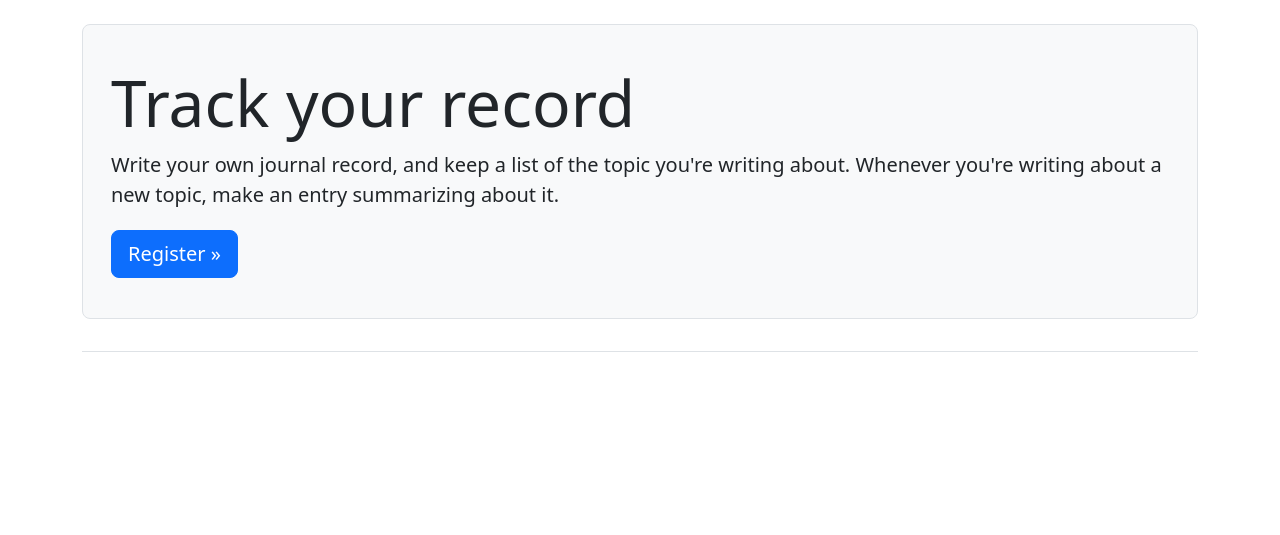
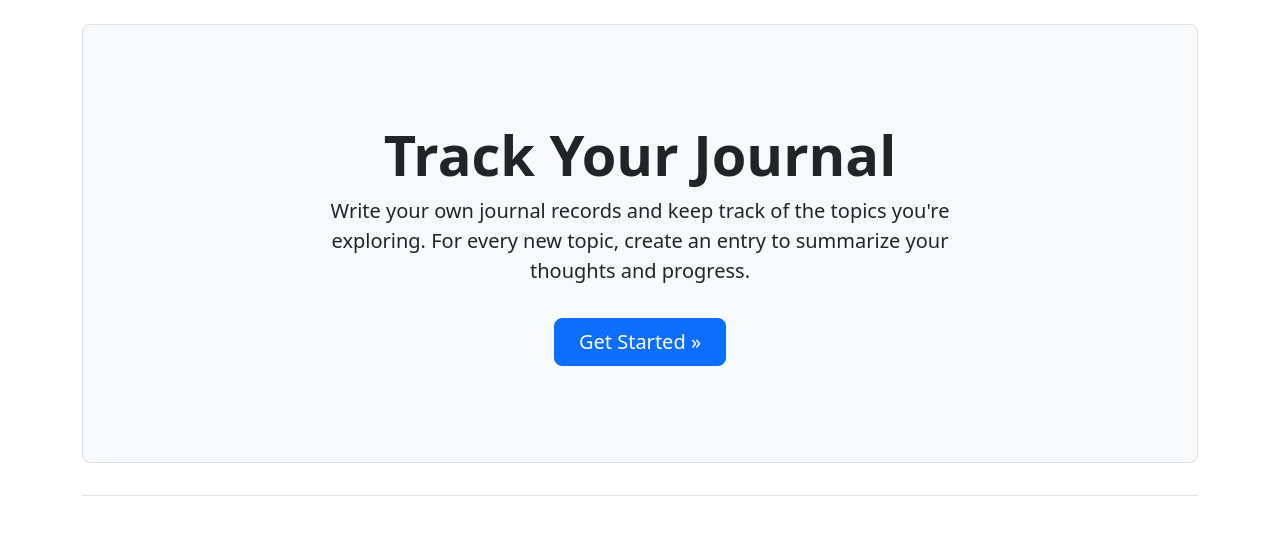
Before and after one commit to MSRhmn/journal-record, a Django app: page / in a window 1280 px wide. Shown: the part 58-593 px from the top of the page. Run offline with Django 5.2, Linux system fonts and the light colour scheme; some libraries are stand-ins or nearby versions.

Commit message:
style: index.html template
Improving a better style in the index template.

```diff
--- a/journal_records/templates/journal_records/index.html
+++ b/journal_records/templates/journal_records/index.html
@@ -1,13 +1,18 @@
 {% extends "journal_records/base.html" %}
 
 {% block page_header %}
-  <div class="p-3 mb-4 bg-light border rounded-3">
-    <div class="container-fluid py-4">
-      <h1 class="display-3">Track your record</h1>
+  <div class="p-5 mb-4 bg-light border rounded-3">
+    <div class="container-fluid text-center py-5">
+      <h1 class="display-4 fw-bold">Track Your Journal</h1>
 
-      <p class="lead">Write your own journal record, and keep a list of the topic you're writing about. Whenever you're writing about a new topic, make an entry summarizing about it.</p>
+      <p class="lead fw-light mx-auto" style="max-width: 700px;">
+        Write your own journal records and keep track of the topics you're exploring.
+        For every new topic, create an entry to summarize your thoughts and progress.
+      </p>
 
-      <a class="btn btn-primary btn-lg mt-1" href="{% url 'accounts:register' %}">Register &raquo;</a>
+      <a class="btn btn-primary btn-lg mt-3 px-4" href="{% url 'accounts:register' %}">
+        Get Started &raquo;
+      </a>
     </div>
   </div>
 {% endblock %}
```
